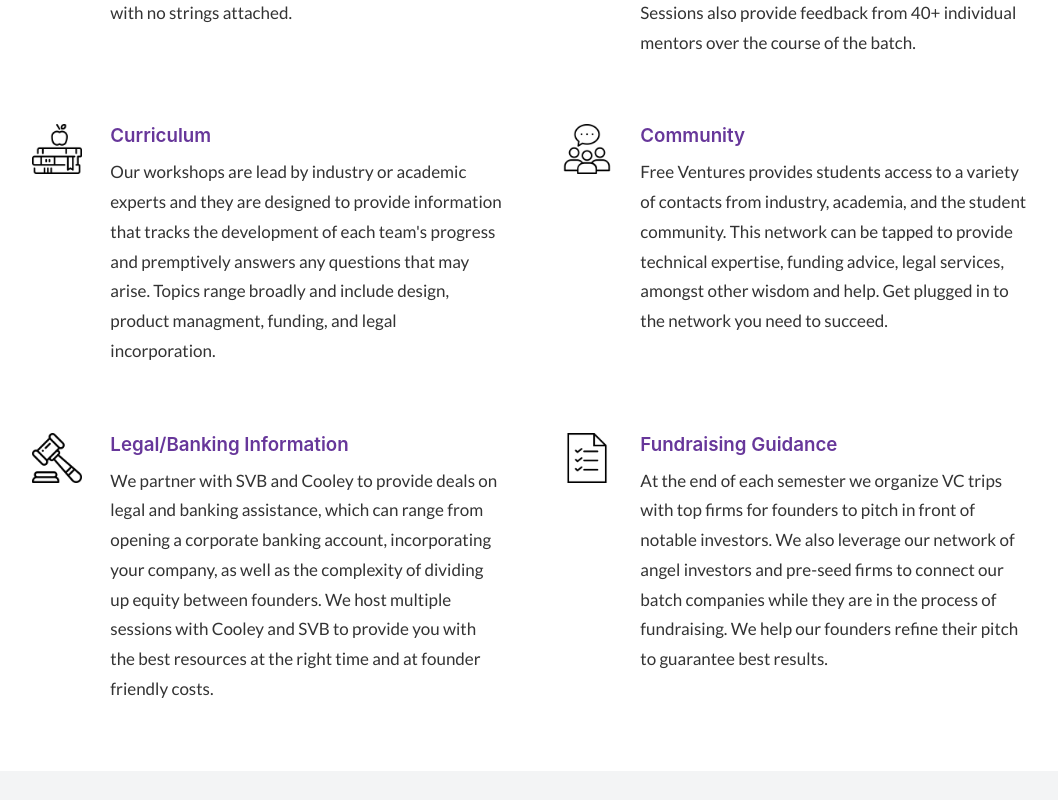
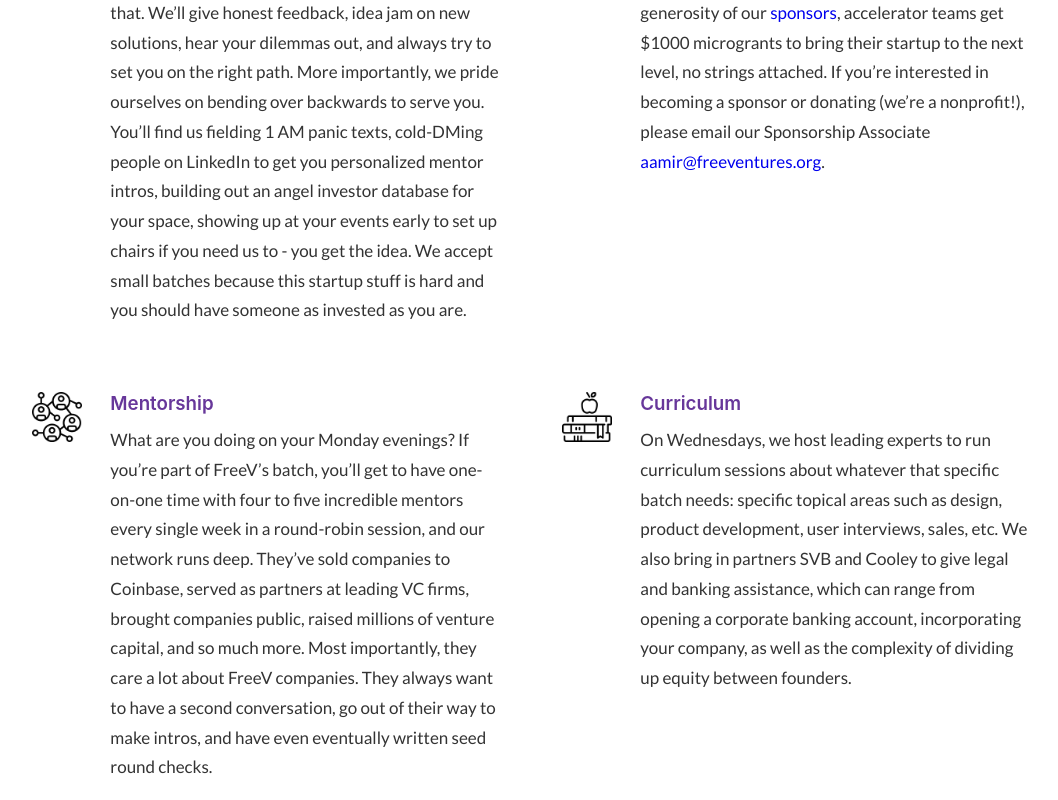
Before and after one commit to Free-Ventures-Cal/website, a React (Create React App) app: page /program in a window 1280 px wide. Shown: the part 540-1340 px from the top of the page, without its empty margins (108-1166 px from the left). Built offline with nearby package versions, Linux system fonts and the light colour scheme.

Commit message:
Replace content in what we provide section

```diff
--- a/src/Components/Program.js
+++ b/src/Components/Program.js
@@ -70,11 +70,21 @@ function Program() {
                         <div className="program-grid">
                         <article>
                             <span>
+                                <img src={community} alt="" />
+                            </span>
+
+                            <span>
+                                <h3>Point Person Structure</h3>
+                                <p>Often cited as our biggest value-add by batch companies, each batch company will be assigned one or two internal team members who will be there for you throughout the entire batch and way beyond that. We’ll give honest feedback, idea jam on new solutions, hear your dilemmas out, and always try to set you on the right path. More importantly, we pride ourselves on bending over backwards to serve you. You’ll find us fielding 1 AM panic texts, cold-DMing people on LinkedIn to get you personalized mentor intros, building out an angel investor database for your space, showing up at your events early to set up chairs if you need us to - you get the idea. We accept small batches because this startup stuff is hard and you should have someone as invested as you are.</p>
+                            </span>
+                        </article>
+                        <article>
+                            <span>
                                 <img src={equity} alt="" />
                             </span>
                             <span>
                                 <h3>Equity-free Funds</h3>
-                                <p>We fund our teams to provide student startups with financial support for their project. We call them micro grants, made to alleviate students' financial concerns during the development of their startup with no strings attached.</p>
+                                <p>Because Berkeley is probably expensive enough, we provide student startups with financial support for their project without taking any equity - and this sets us apart from most accelerators. Thanks to the generosity of our <a href="/partners">sponsors</a>, accelerator teams get $1000 microgrants to bring their startup to the next level, no strings attached. If you’re interested in becoming a sponsor or donating (we’re a nonprofit!), please email our Sponsorship Associate <a href="mailto:aamir@freeventures.org">aamir@freeventures.org</a>.</p>
                             </span>
                         </article>
                         <article>
@@ -84,47 +94,18 @@ function Program() {
 
                             <span>
                                 <h3>Mentorship</h3>
-                                <p>We connect founders with a handful of thought-leaders (e.g. founders, investors, or executives) within each company's space to provide guidance and build a lasting relationship. Our Monday Mentor Sessions also provide feedback from 40+ individual mentors over the course of the batch. </p>
+                                <p>What are you doing on your Monday evenings? If you’re part of FreeV’s batch, you’ll get to have one-on-one time with four to five incredible mentors every single week in a round-robin session, and our network runs deep. They’ve sold companies to Coinbase, served as partners at leading VC firms, brought companies public, raised millions of venture capital, and so much more. Most importantly, they care a lot about FreeV companies. They always want to have a second conversation, go out of their way to make intros, and have even eventually written seed round checks.</p>
                             </span>
 
                         </article>
+
                         <article>
                             <span>
                                 <img src={workshops} alt="" />
                             </span>
                             <span>
                                 <h3>Curriculum</h3>
-                                <p>Our workshops are lead by industry or academic experts and they are designed to provide information that tracks the development of each team's progress and premptively answers any questions that may arise. Topics range broadly and include design, product managment, funding, and legal incorporation. </p>
-                            </span>
-                        </article>
-                        <article>
-                            <span>
-                                <img src={community} alt="" />
-                            </span>
-
-                            <span>
-                                <h3>Community</h3>
-                                <p>Free Ventures provides students access to a variety of contacts from industry, academia, and the student community. This network can be tapped to provide technical expertise, funding advice, legal services, amongst other wisdom and help. Get plugged in to the network you need to succeed.</p>
-                            </span>
-                        </article>
-                        <article>
-                            <span>
-                                <img src={legal} alt="" />
-                            </span>
-
-                            <span>
-                                <h3>Legal/Banking Information</h3>
-                                <p>We partner with SVB and Cooley to provide deals on legal and banking assistance, which can range from opening a corporate banking account, incorporating your company, as well as the complexity of dividing up equity between founders. We host multiple sessions with Cooley and SVB to provide you with the best resources at the right time and at founder friendly costs.  </p>
-                            </span>
-
-                        </article>
-                        <article>
-                            <span>
-                                <img src={fundraising} alt="" />
-                            </span>
-                            <span>
-                                <h3>Fundraising Guidance</h3>
-                                <p>At the end of each semester we organize VC trips with top firms for founders to pitch in front of notable investors. We also leverage our network of angel investors and pre-seed firms to connect our batch companies while they are in the process of fundraising. We help our founders refine their pitch to guarantee best results.  </p>
+                                <p>On Wednesdays, we host leading experts to run curriculum sessions about whatever that specific batch needs: specific topical areas such as design, product development, user interviews, sales, etc. We also bring in partners SVB and Cooley to give legal and banking assistance, which can range from opening a corporate banking account, incorporating your company, as well as the complexity of dividing up equity between founders.</p>
                             </span>
                         </article>
                         </div>
```
